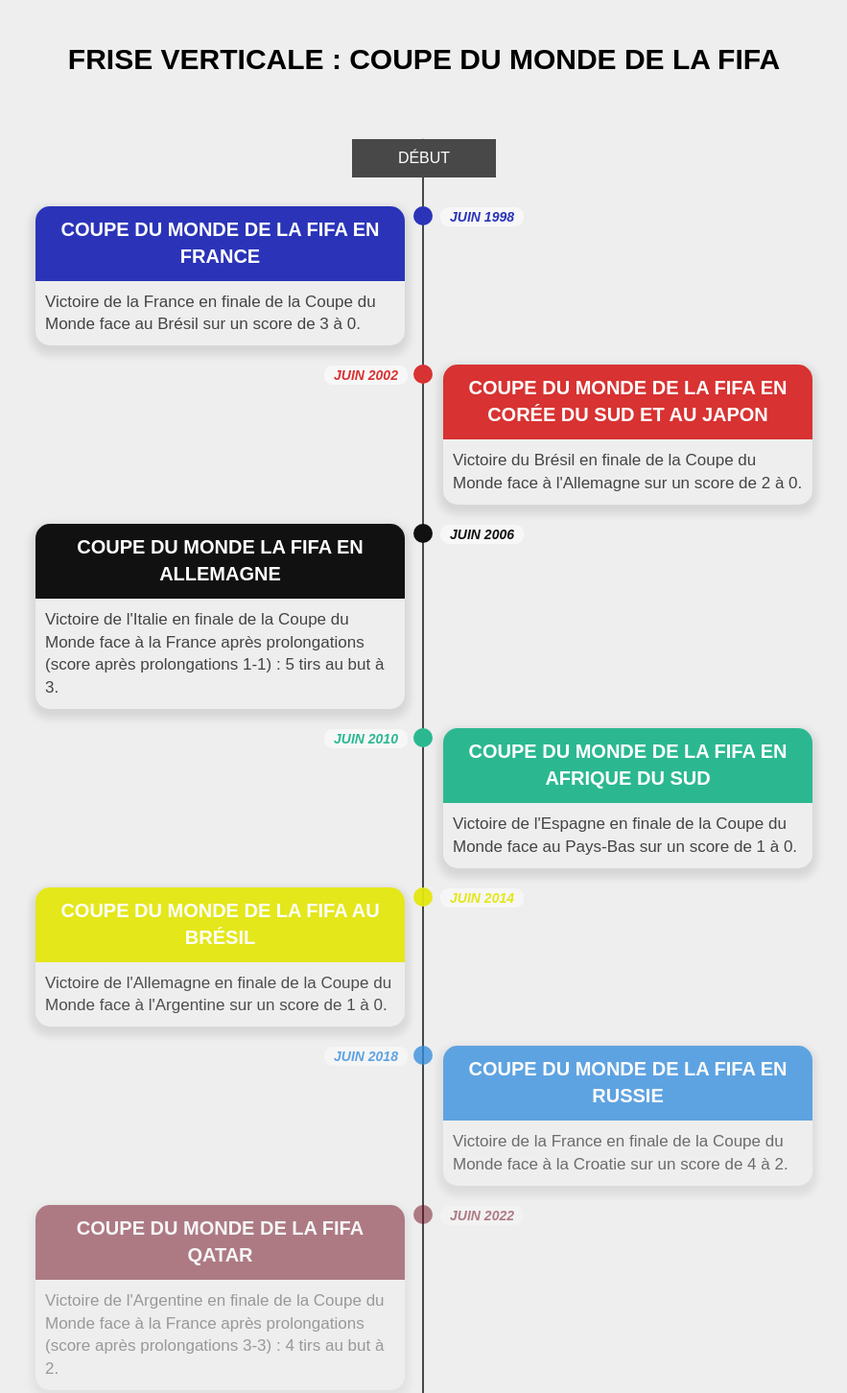
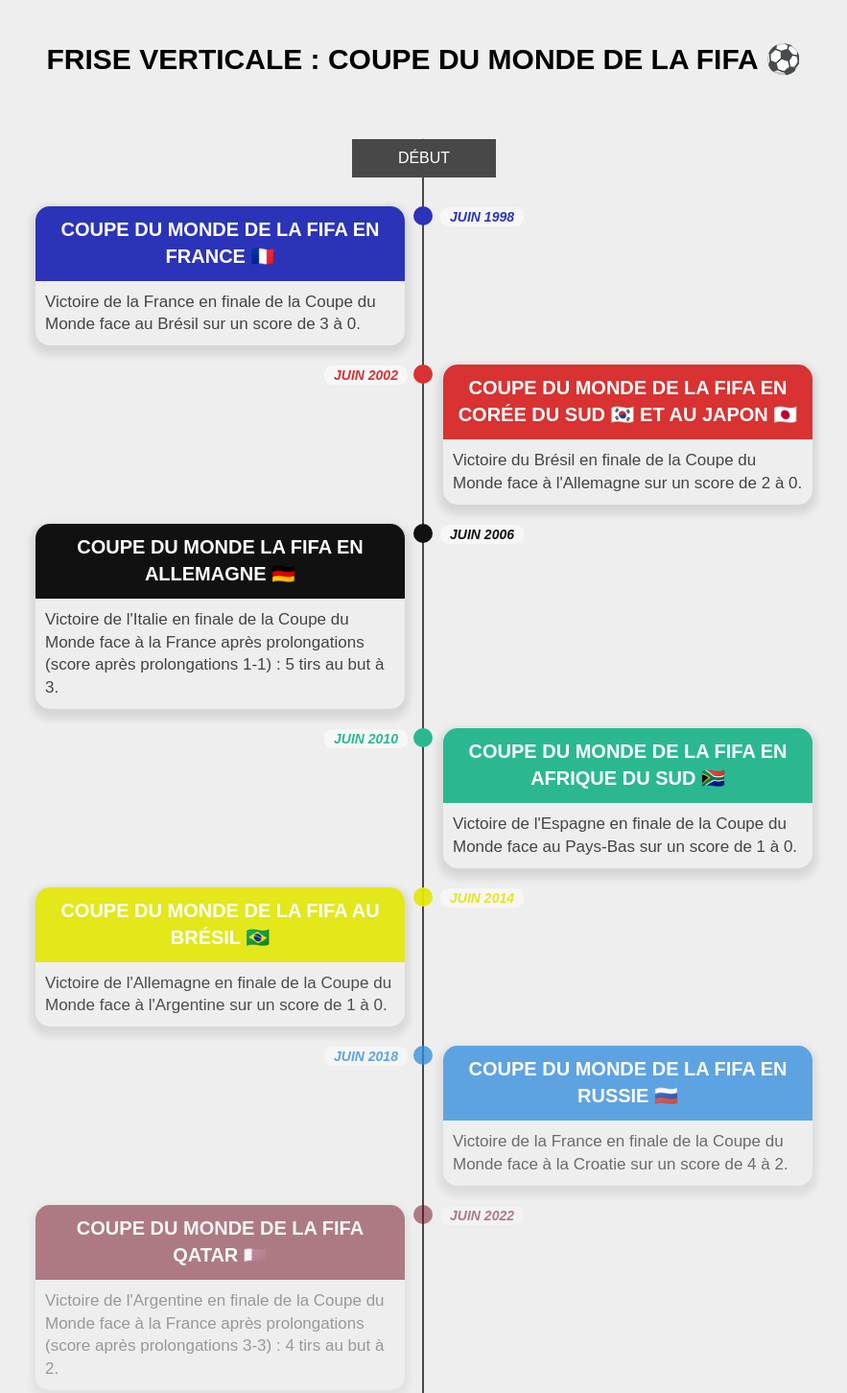
Before and after one commit to aperbet56/timeline_verticale, a plain HTML site: page index.html in a window 1280 px wide. Shown: the top 1452 px of the page at 96% size, without its empty margins (198-1081 px from the left). Drawn offline with Linux system fonts and the light colour scheme.

Commit message:
Ajout d'emojis

```diff
--- a/index.html
+++ b/index.html
@@ -15,14 +15,14 @@
   </head>
   <body>
     <header>
-      <h1>Frise verticale : coupe du monde de la FIFA</h1>
+      <h1>Frise verticale : coupe du monde de la FIFA ⚽️</h1>
     </header>
     <main class="main__content">
       <section class="container">
         <div class="timeline__blocks">
           <article class="timeline__block">
             <div class="article__header">
-              <h2>Coupe du monde de la FIFA en France</h2>
+              <h2>Coupe du monde de la FIFA en France 🇫🇷</h2>
               <h3>juin 1998</h3>
             </div>
             <p class="article__body">
@@ -32,7 +32,9 @@
           </article>
           <article class="timeline__block">
             <div class="article__header">
-              <h2>Coupe du monde de la FIFA en Corée du Sud et au Japon</h2>
+              <h2>
+                Coupe du monde de la FIFA en Corée du Sud 🇰🇷 et au Japon 🇯🇵
+              </h2>
               <h3>juin 2002</h3>
             </div>
             <p class="article__body">
@@ -42,7 +44,7 @@
           </article>
           <article class="timeline__block">
             <div class="article__header">
-              <h2>Coupe du monde la FIFA en Allemagne</h2>
+              <h2>Coupe du monde la FIFA en Allemagne 🇩🇪</h2>
               <h3>juin 2006</h3>
             </div>
             <p class="article__body">
@@ -53,7 +55,7 @@
           </article>
           <article class="timeline__block">
             <div class="article__header">
-              <h2>Coupe du monde de la FIFA en Afrique du Sud</h2>
+              <h2>Coupe du monde de la FIFA en Afrique du Sud 🇿🇦</h2>
               <h3>juin 2010</h3>
             </div>
             <p class="article__body">
@@ -63,7 +65,7 @@
           </article>
           <article class="timeline__block">
             <div class="article__header">
-              <h2>Coupe du monde de la FIFA au Brésil</h2>
+              <h2>Coupe du monde de la FIFA au Brésil 🇧🇷</h2>
               <h3>juin 2014</h3>
             </div>
             <p class="article__body">
@@ -73,7 +75,7 @@
           </article>
           <article class="timeline__block">
             <div class="article__header">
-              <h2>Coupe du monde de la FIFA en Russie</h2>
+              <h2>Coupe du monde de la FIFA en Russie 🇷🇺</h2>
               <h3>juin 2018</h3>
             </div>
             <p class="article__body">
@@ -83,7 +85,7 @@
           </article>
           <article class="timeline__block">
             <div class="article__header">
-              <h2>Coupe du monde de la FIFA Qatar</h2>
+              <h2>Coupe du monde de la FIFA Qatar 🇶🇦</h2>
               <h3>juin 2022</h3>
             </div>
             <p class="article__body">
```
